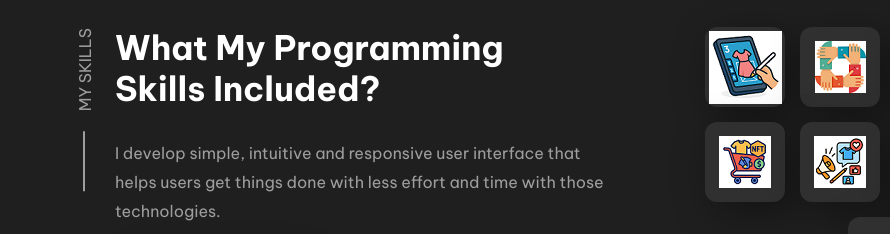
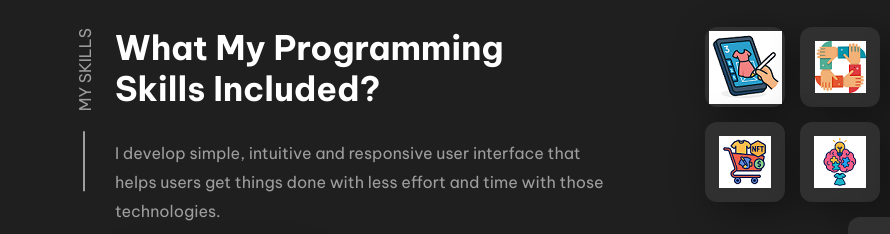
Before and after one commit to metaland-vn/digifasion, a plain HTML site: page index.html in a window 1280 px wide. Shown: the part 3220-3454 px from the top of the page, 0-890 px from the left. Drawn offline with nearby package versions, Linux system fonts and the light colour scheme; a web font is replaced by a local one.

Commit message:
Update index.html

```diff
--- a/index.html
+++ b/index.html
@@ -510,7 +510,7 @@
                 <div class="tooltip">Tổng hợp</div>
 
                 <div class="card-icon">
-                  <img src="./assets/images/skill-5.png" alt="Tổng hợp logo">
+                  <img src="./assets/images/skill-7.png" alt="Tổng hợp logo">
                 </div>
               </div>
             </li>
```
